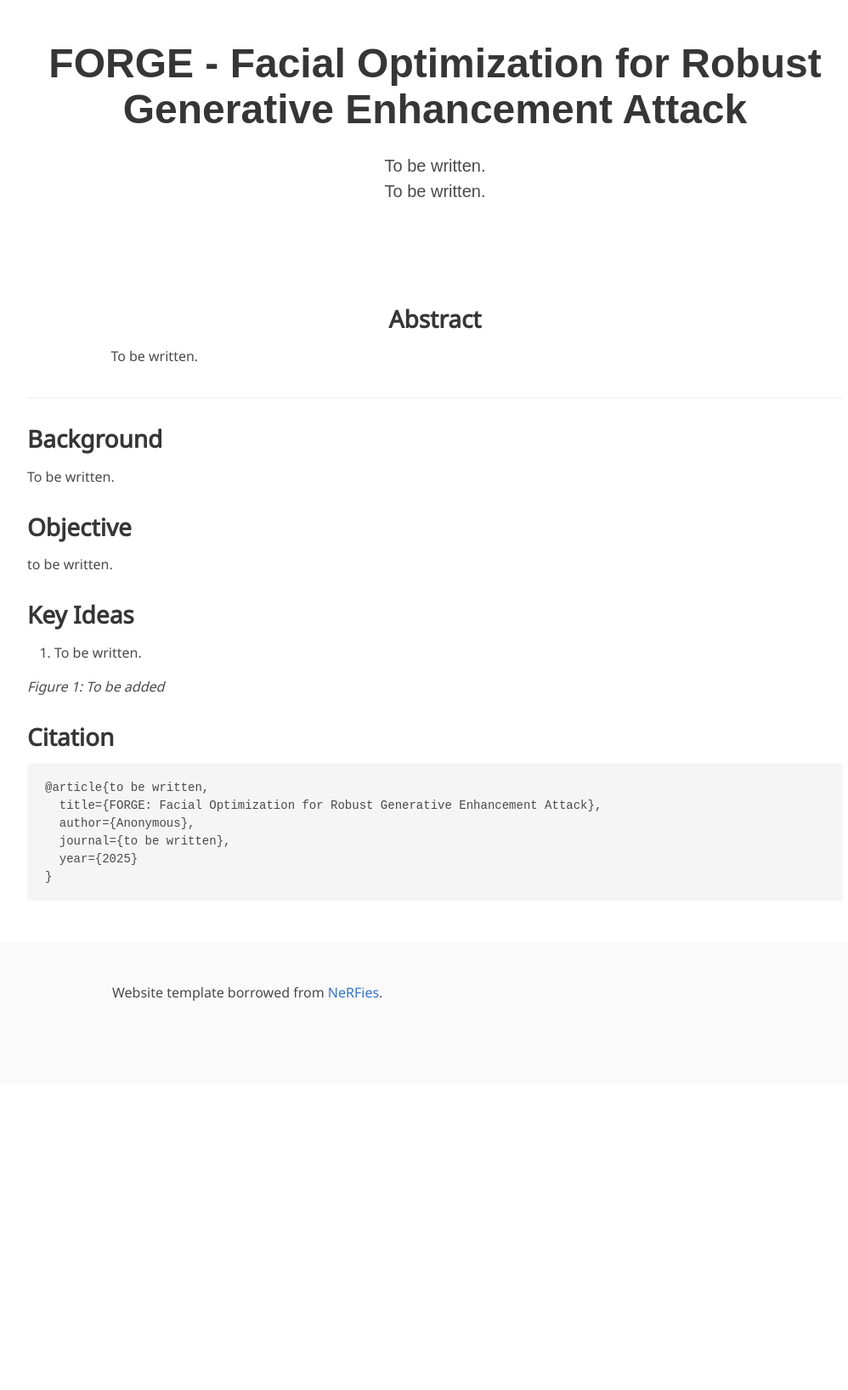
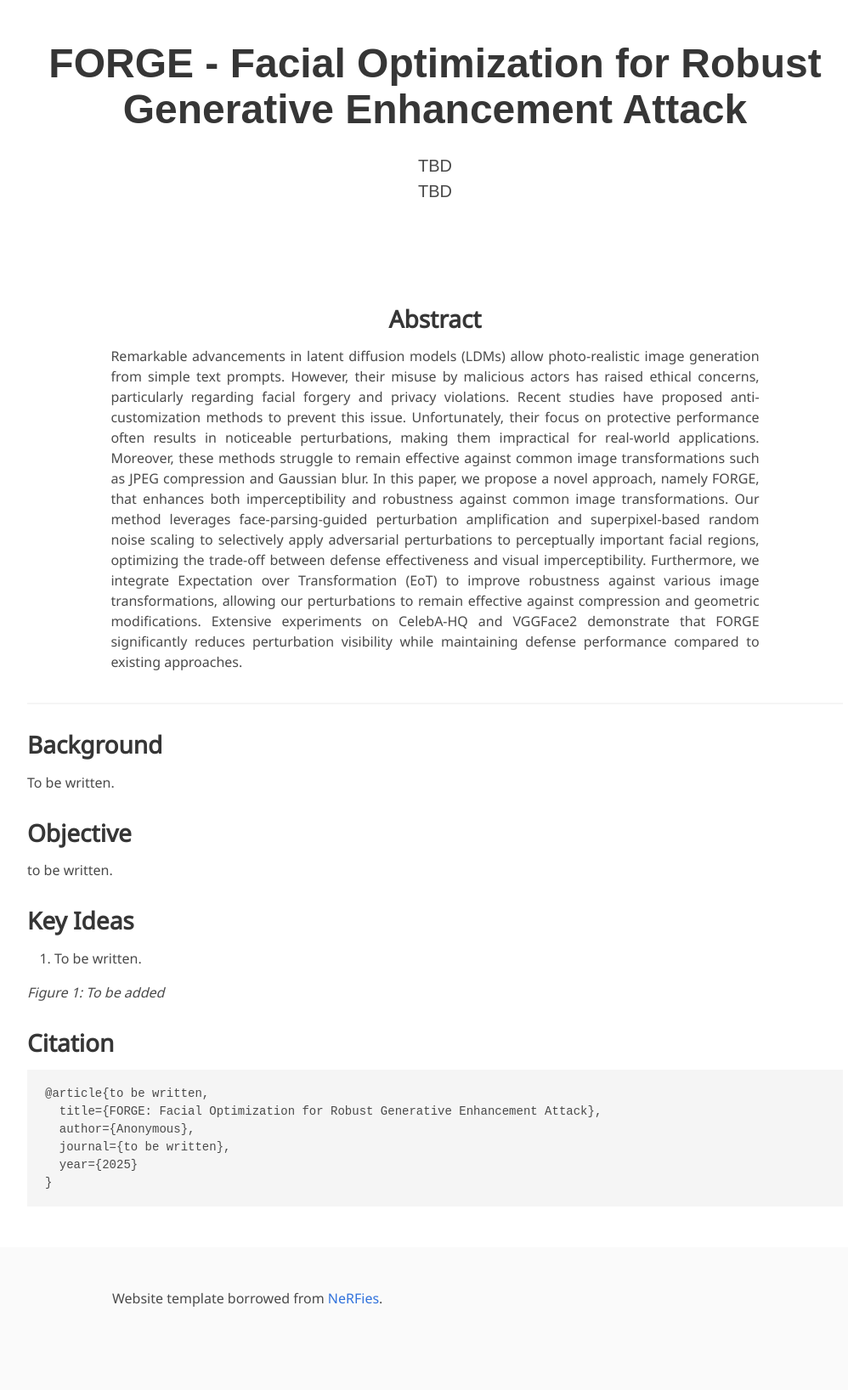
Before and after one commit to PSLeon24/PSLeon24.github.io, a Jekyll site: the page built from index.md, in a window 1280 px wide. Shown: the whole page at 85% size, without its empty margins (128-1126 px from the left). Built offline with Jekyll 4.4.1, drawn with Linux system fonts in a browser that asks for light colours; some web fonts are replaced; before the commit the page ends 1276 px from its top, so only the background shows below that.

Commit message:
Update index.md

```diff
--- a/index.md
+++ b/index.md
@@ -4,9 +4,9 @@ permalink: /
 
 title: FORGE - Facial Optimization for Robust Generative Enhancement Attack
 authors:
-    To be written.
+    TBD
 affiliations:
-    To be written.
+    TBD
 paper: #
 video: #
 code: #
@@ -18,7 +18,7 @@ data: #
     <div class="column is-four-fifths">
         <h2>Abstract</h2>
         <div class="content has-text-justified">
-To be written.
+            Remarkable advancements in latent diffusion models (LDMs) allow photo-realistic image generation from simple text prompts. However, their misuse by malicious actors has raised ethical concerns, particularly regarding facial forgery and privacy violations. Recent studies have proposed anti-customization methods to prevent this issue. Unfortunately, their focus on protective performance often results in noticeable perturbations, making them impractical for real-world applications. Moreover, these methods struggle to remain effective against common image transformations such as JPEG compression and Gaussian blur. In this paper, we propose a novel approach, namely FORGE, that enhances both imperceptibility and robustness against common image transformations. Our method leverages face-parsing-guided perturbation amplification and superpixel-based random noise scaling to selectively apply adversarial perturbations to perceptually important facial regions, optimizing the trade-off between defense effectiveness and visual imperceptibility. Furthermore, we integrate Expectation over Transformation (EoT) to improve robustness against various image transformations, allowing our perturbations to remain effective against compression and geometric modifications. Extensive experiments on CelebA-HQ and VGGFace2 demonstrate that FORGE significantly reduces perturbation visibility while maintaining defense performance compared to existing approaches.
         </div>
     </div>
 </div>
```
